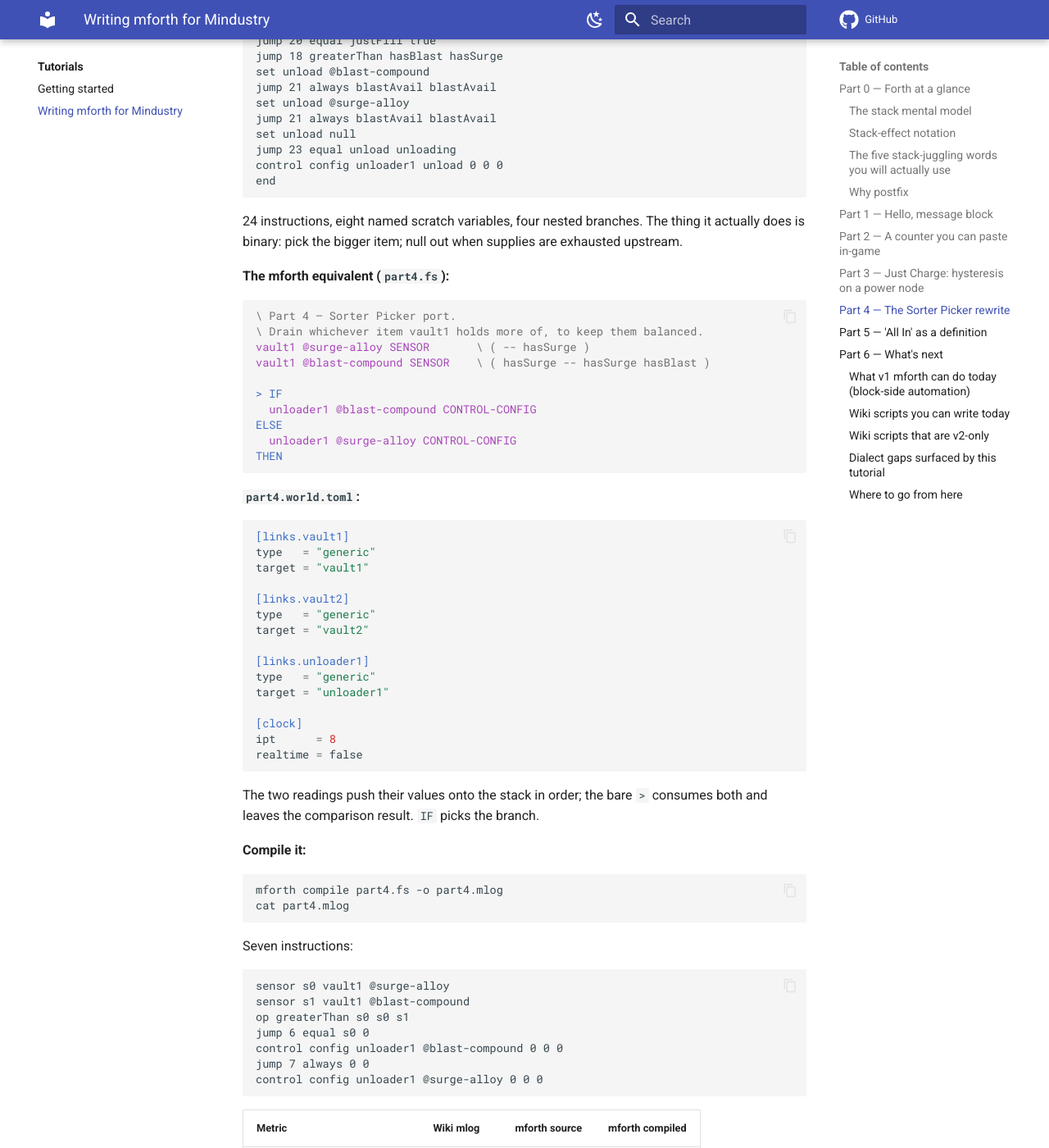
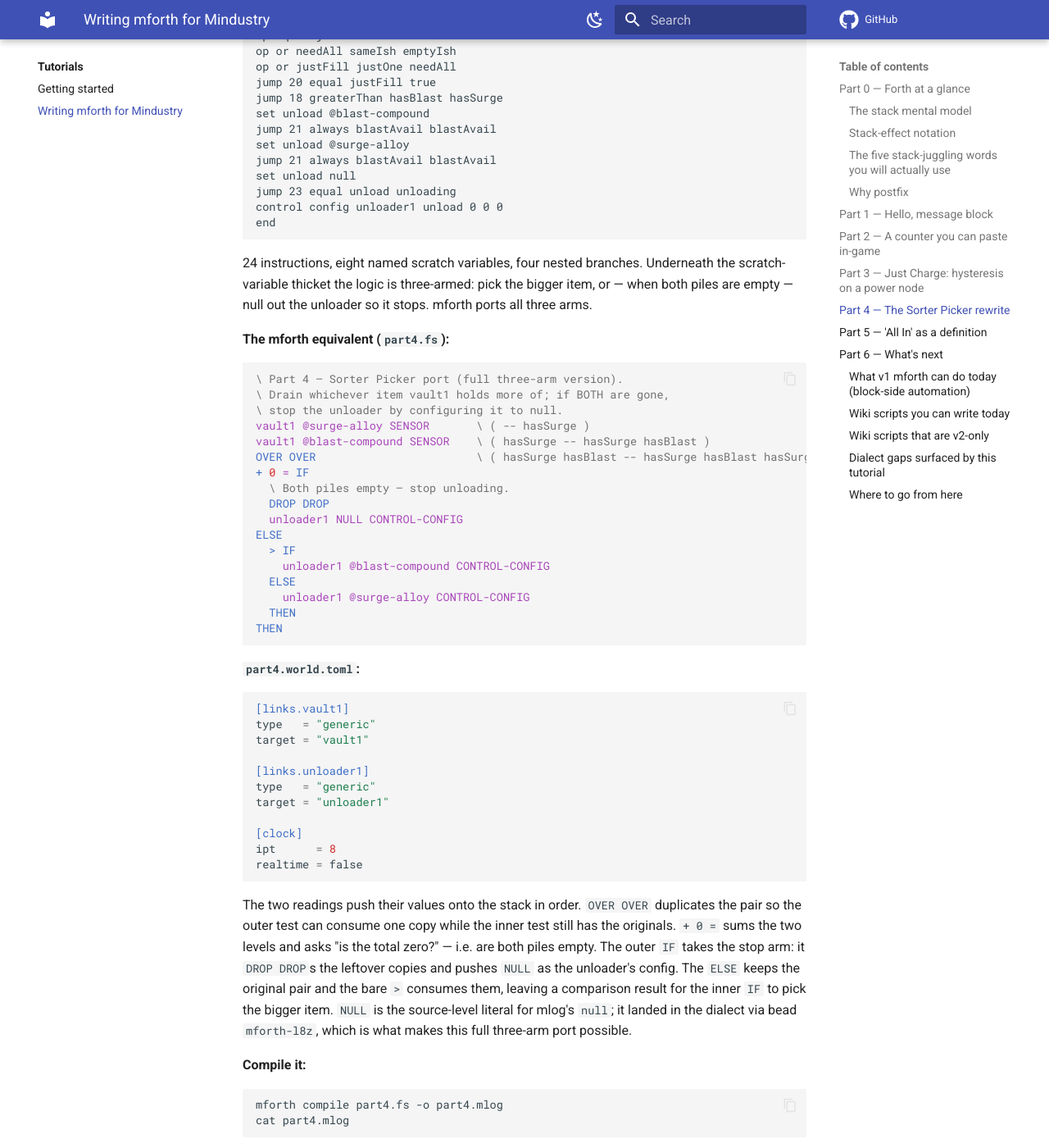
Before and after one commit to fkberthold/mforth, an MkDocs documentation site: the page built from docs/tutorials/writing-mforth-for-mindustry.md, in a window 1280 px wide and 1400 px high, scrolled down 10304 px. Shown: the whole window at 82% size. Built offline with MkDocs 1.6.1 and Material for MkDocs 9.7.7, drawn with Linux system fonts in a browser that asks for light colours; comment, search, counter and statistics services are not loaded; some of the changed text lies outside the part shown.

Commit message:
mforth-2d6: tutorial Part 4 full Sorter Picker port via NULL literal
Rewrite docs Part 4 to port all three arms of USR's Sorter Picker —
drain the bigger pile (copper/lead arms) plus the both-empty stop arm
that configures the unloader to null. The null-out branch became
expressible when the NULL literal landed (mforth-l8z); the prior prose
deferred it as future work.

Regenerate the durable examples/tutorial/part4.fs (+ .world.toml) to
match the new first forth fence (OVER OVER / + 0 = / nested IF / NULL),
and update the prose instruction-count claim from "Seven" to the new
actual 15. test_tutorial_equivalence.py[4] (compile+run+count) green.

Co-Authored-By: Claude Opus 4.8 (1M context) <noreply@anthropic.com>

````diff
--- a/docs/tutorials/writing-mforth-for-mindustry.md
+++ b/docs/tutorials/writing-mforth-for-mindustry.md
@@ -497,7 +497,10 @@ wins on both fronts.
 The job: an unloader on `unloader1` pulls items out of `vault1`.
 We pick what to drain based on which item vault1 holds more of —
 balance the pile by reducing whichever side is larger. Items
-considered: `@surge-alloy` and `@blast-compound`.
+considered: `@surge-alloy` and `@blast-compound`. There's a third
+arm: when *both* piles are empty there is nothing to drain, so we
+stop the unloader by configuring it to `null` (the mlog idiom for
+"no resource selected").
 
 **The original mlog (from the wiki):**
 
@@ -529,21 +532,29 @@ end
 ```
 
 24 instructions, eight named scratch variables, four nested
-branches. The thing it actually does is binary: pick the bigger
-item; null out when supplies are exhausted upstream.
+branches. Underneath the scratch-variable thicket the logic is
+three-armed: pick the bigger item, or — when both piles are empty
+— null out the unloader so it stops. mforth ports all three arms.
 
 **The mforth equivalent (`part4.fs`):**
 
 ```forth
-\ Part 4 — Sorter Picker port.
-\ Drain whichever item vault1 holds more of, to keep them balanced.
+\ Part 4 — Sorter Picker port (full three-arm version).
+\ Drain whichever item vault1 holds more of; if BOTH are gone,
+\ stop the unloader by configuring it to null.
 vault1 @surge-alloy SENSOR       \ ( -- hasSurge )
 vault1 @blast-compound SENSOR    \ ( hasSurge -- hasSurge hasBlast )
-
-> IF
-  unloader1 @blast-compound CONTROL-CONFIG
+OVER OVER                        \ ( hasSurge hasBlast -- hasSurge hasBlast hasSurge hasBlast )
++ 0 = IF
+  \ Both piles empty — stop unloading.
+  DROP DROP
+  unloader1 NULL CONTROL-CONFIG
 ELSE
-  unloader1 @surge-alloy CONTROL-CONFIG
+  > IF
+    unloader1 @blast-compound CONTROL-CONFIG
+  ELSE
+    unloader1 @surge-alloy CONTROL-CONFIG
+  THEN
 THEN
 ```
 
@@ -554,10 +565,6 @@ THEN
 type   = "generic"
 target = "vault1"
 
-[links.vault2]
-type   = "generic"
-target = "vault2"
-
 [links.unloader1]
 type   = "generic"
 target = "unloader1"
@@ -567,9 +574,17 @@ ipt      = 8
 realtime = false
 ```
 
-The two readings push their values onto the stack in order; the
-bare `>` consumes both and leaves the comparison result. `IF`
-picks the branch.
+The two readings push their values onto the stack in order.
+`OVER OVER` duplicates the pair so the outer test can consume one
+copy while the inner test still has the originals. `+ 0 =` sums
+the two levels and asks "is the total zero?" — i.e. are both piles
+empty. The outer `IF` takes the stop arm: it `DROP DROP`s the
+leftover copies and pushes `NULL` as the unloader's config. The
+`ELSE` keeps the original pair and the bare `>` consumes them,
+leaving a comparison result for the inner `IF` to pick the bigger
+item. `NULL` is the source-level literal for mlog's `null`; it
+landed in the dialect via bead `mforth-l8z`, which is what makes
+this full three-arm port possible.
 
 **Compile it:**
 
@@ -578,29 +593,41 @@ mforth compile part4.fs -o part4.mlog
 cat part4.mlog
 ```
 
-Seven instructions:
+15 instructions:
 
 ```
 sensor s0 vault1 @surge-alloy
 sensor s1 vault1 @blast-compound
+set s2 s0
+set s3 s1
+op add s2 s2 s3
+set s3 0
+op equal s2 s2 s3
+jump 10 equal s2 0
+control config unloader1 null 0 0 0
+jump 15 always 0 0
 op greaterThan s0 s0 s1
-jump 6 equal s0 0
+jump 14 equal s0 0
 control config unloader1 @blast-compound 0 0 0
-jump 7 always 0 0
+jump 15 always 0 0
 control config unloader1 @surge-alloy 0 0 0
 ```
 
 | Metric | Wiki mlog | mforth source | mforth compiled |
 |-------|----------|--------------|-----------------|
-| Lines (non-blank, non-comment) | 24 | 7 | 7 |
+| Lines (non-blank, non-comment) | 24 | 13 | 15 |
 | Named scratch variables | 8 | 0 | 0 |
-| Branches | 4 jumps | 1 `IF/ELSE` | 2 jumps |
+| Branches | 4 jumps | 2 `IF/ELSE` | 4 jumps |
 
-A note on faithfulness. mforth's port is *narrower* than the wiki
-original: USR's script also nulls out the unloader entirely when
-both `vault2` supplies are exhausted (the `set unload null` arm).
-v1 mforth has no `null` literal yet, so that branch is recorded
-as future work — see Part 6.
+A note on faithfulness. This is now a *full* port: all three arms
+of USR's script — drain the bigger pile, or null out the unloader
+when both supplies are exhausted (the `set unload null` arm) — are
+present. The null arm became expressible when the `NULL` literal
+landed in the dialect (bead `mforth-l8z`). You can see this exact
+program, with a status line added, run as an equivalence fixture at
+`tests/integration/fixtures/equivalence/sorter_picker_null.fs`; the
+suite asserts the host REPL and the compiled mlog produce the same
+event sequence against the same world.
 
 What you gained moving from raw mlog to mforth, even on this short
 script:
````
Also changed, not shown: 2 other files.
